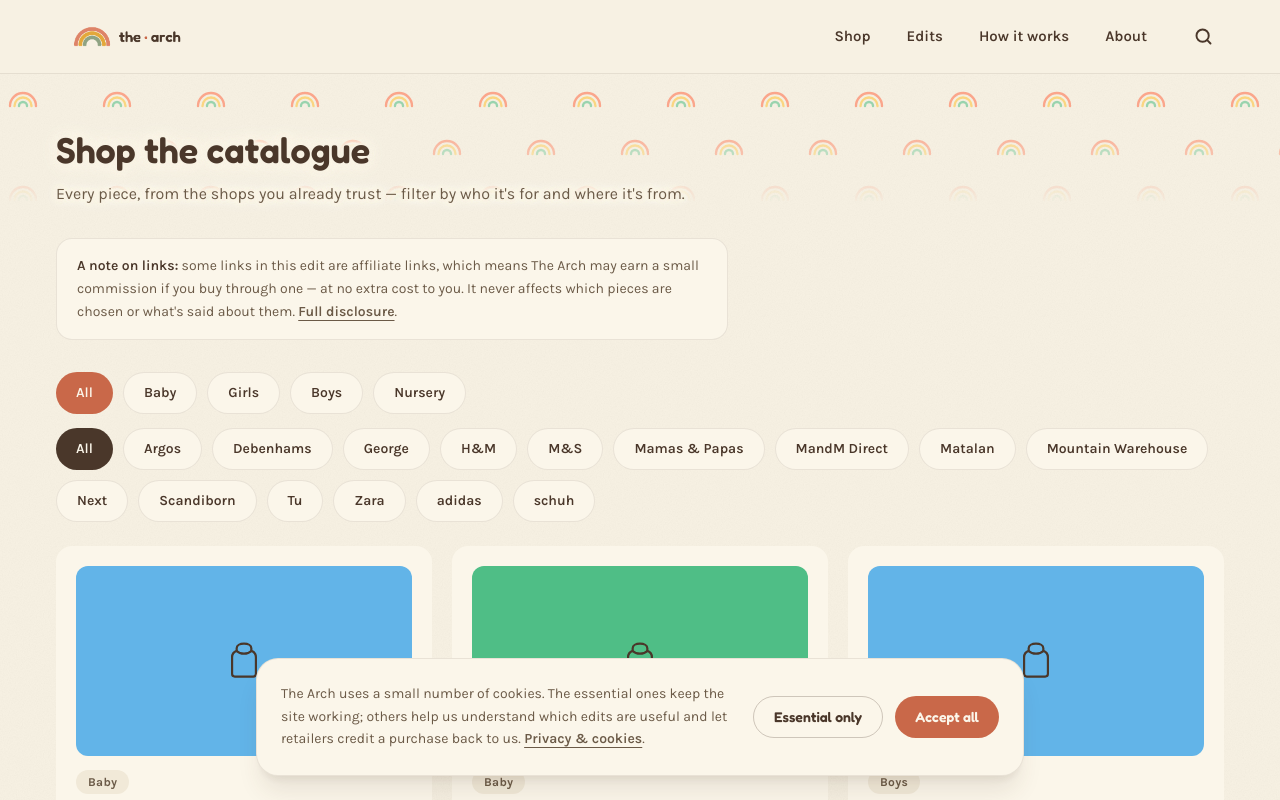
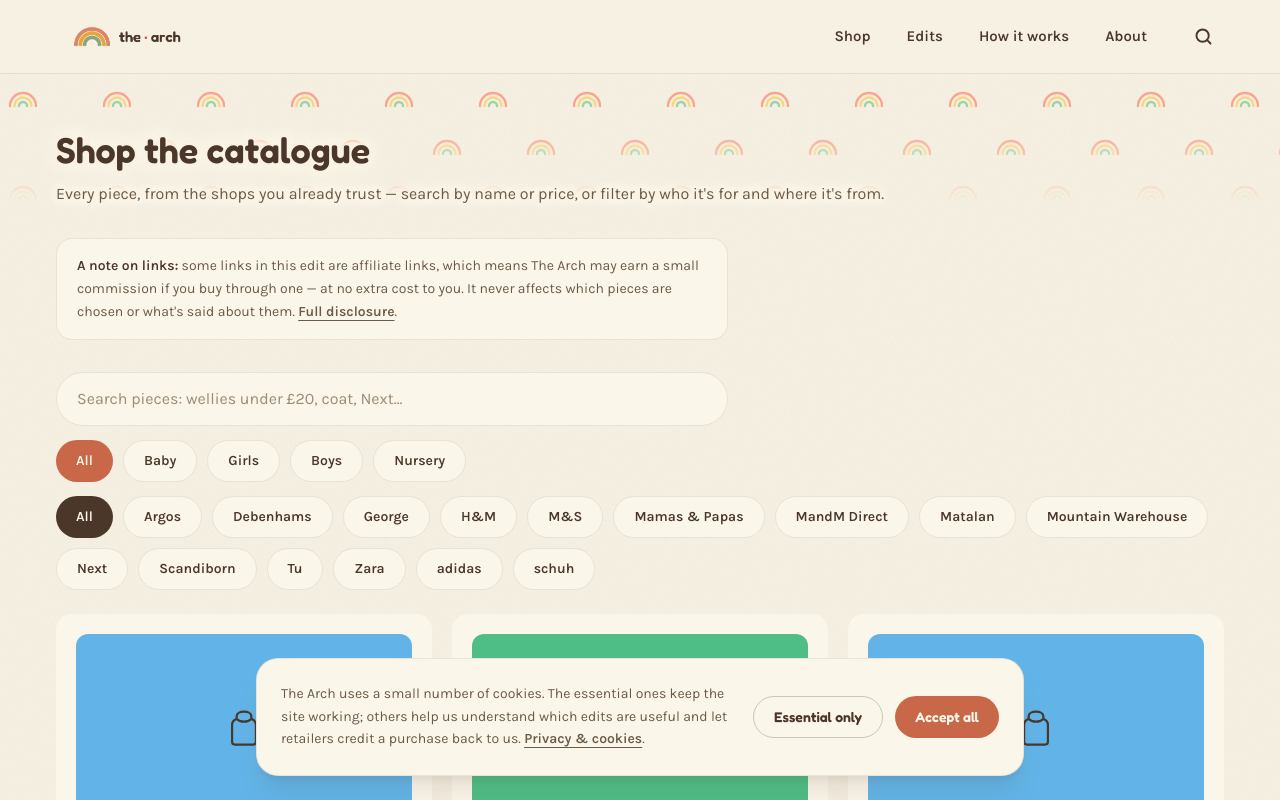
Before and after one commit to thearchhello-dotcom/the-arch, a Next.js app: page /shop in a window 1280 px wide. Shown: the top 800 px of the page. Built offline with nearby package versions, Linux system fonts and the light colour scheme.

Commit message:
Shop page: search single pieces by name and price
Co-Authored-By: Claude Sonnet 5.5 <noreply@anthropic.com>

```diff
--- a/app/shop/page.tsx
+++ b/app/shop/page.tsx
@@ -30,8 +30,7 @@ export default async function ShopPage({
       <section className="over-pattern px-5 pt-10 pb-2 sm:px-8 sm:pt-14 md:px-14 flex flex-col gap-3">
         <h1 className="font-display text-[30px] sm:text-4xl font-semibold text-ink">Shop the catalogue</h1>
         <p className="text-ink-soft">
-          Every piece, from the shops you already trust &mdash; filter by who it&apos;s for and where
-          it&apos;s from.
+          Every piece, from the shops you already trust &mdash; search by name or price, or filter by who it&apos;s for and where it&apos;s from.
         </p>
       </section>
       <section className="px-5 pt-6 pb-8 sm:px-8 md:px-14">
@@ -40,8 +39,8 @@ export default async function ShopPage({
       <section className="px-5 pb-16 sm:px-8 sm:pb-24 md:px-14">
         <ShopFilters initialCategory={initialCategory} />
         <p className="text-xs text-ink-faint mt-10">
-          Each piece shows an icon rather than a photograph for now. Product images come through
-          with the retailers&apos; own product feeds once the affiliate programmes are approved.
+          Pictures show for shops that have approved The Arch on their affiliate programme; every
+          other piece shows an icon. Prices are correct at the time of writing and change often.
         </p>
       </section>
       <Footer />
--- a/components/ShopFilters.tsx
+++ b/components/ShopFilters.tsx
@@ -2,6 +2,7 @@
 
 import { useMemo, useState } from "react";
 import { products } from "@/data/products";
+import { normalise, parseQuery } from "@/lib/editSearch";
 import type { Category, Retailer } from "@/lib/types";
 import ProductCard from "./ProductCard";
 
@@ -41,18 +42,52 @@ function Chip({
 export default function ShopFilters({ initialCategory }: { initialCategory?: Category | "All" }) {
   const [category, setCategory] = useState<Category | "All">(initialCategory ?? "All");
   const [retailer, setRetailer] = useState<Retailer | "All">("All");
+  const [query, setQuery] = useState("");
+
+  // The same rules as the search on /edits, applied to single pieces: every
+  // word must match the start of a word in the piece's name, shop or kind, and
+  // a price ("under £20") is checked against what the piece costs now, so a
+  // sale price counts. An age in the query is ignored, as pieces have none.
+  const parsed = useMemo(() => parseQuery(query), [query]);
+  const searchable = useMemo(
+    () =>
+      new Map(
+        products.map((p) => [p.id, normalise(`${p.name} ${p.retailer} ${p.category} ${p.type}`).split(" ")])
+      ),
+    []
+  );
 
   const filtered = useMemo(
     () =>
-      products.filter(
-        (p) => (category === "All" || p.category === category) && (retailer === "All" || p.retailer === retailer)
-      ),
-    [category, retailer]
+      products.filter((p) => {
+        if (!((category === "All" || p.category === category) && (retailer === "All" || p.retailer === retailer))) return false;
+        if (parsed.maxPrice !== null) {
+          const now = p.onSale && p.salePrice ? p.salePrice : p.price;
+          if (now > parsed.maxPrice) return false;
+        }
+        const words = searchable.get(p.id) ?? [];
+        return parsed.words.every((alts) => alts.some((alt) => words.some((w) => w.startsWith(alt))));
+      }),
+    [category, retailer, parsed, searchable]
   );
 
   return (
     <>
       <div className="flex flex-col gap-3.5 mb-6">
+        <div className="max-w-2xl">
+          <label htmlFor="shop-search" className="sr-only">
+            Search the pieces
+          </label>
+          {/* 16px text on purpose, so iPhones don't zoom in when it is tapped. */}
+          <input
+            id="shop-search"
+            type="search"
+            value={query}
+            onChange={(e) => setQuery(e.target.value)}
+            placeholder="Search pieces: wellies under £20, coat, Next…"
+            className="w-full rounded-pill bg-card border border-line px-5 py-3.5 text-[16px] text-ink placeholder:text-ink-faint focus:outline-none focus:border-terracotta focus:ring-2 focus:ring-terracotta/20"
+          />
+        </div>
         <div className="flex gap-2.5 flex-wrap">
           {CATEGORIES.map((c) => (
             <Chip key={c} label={c} active={c === category} onClick={() => setCategory(c)} variant="category" />
```
